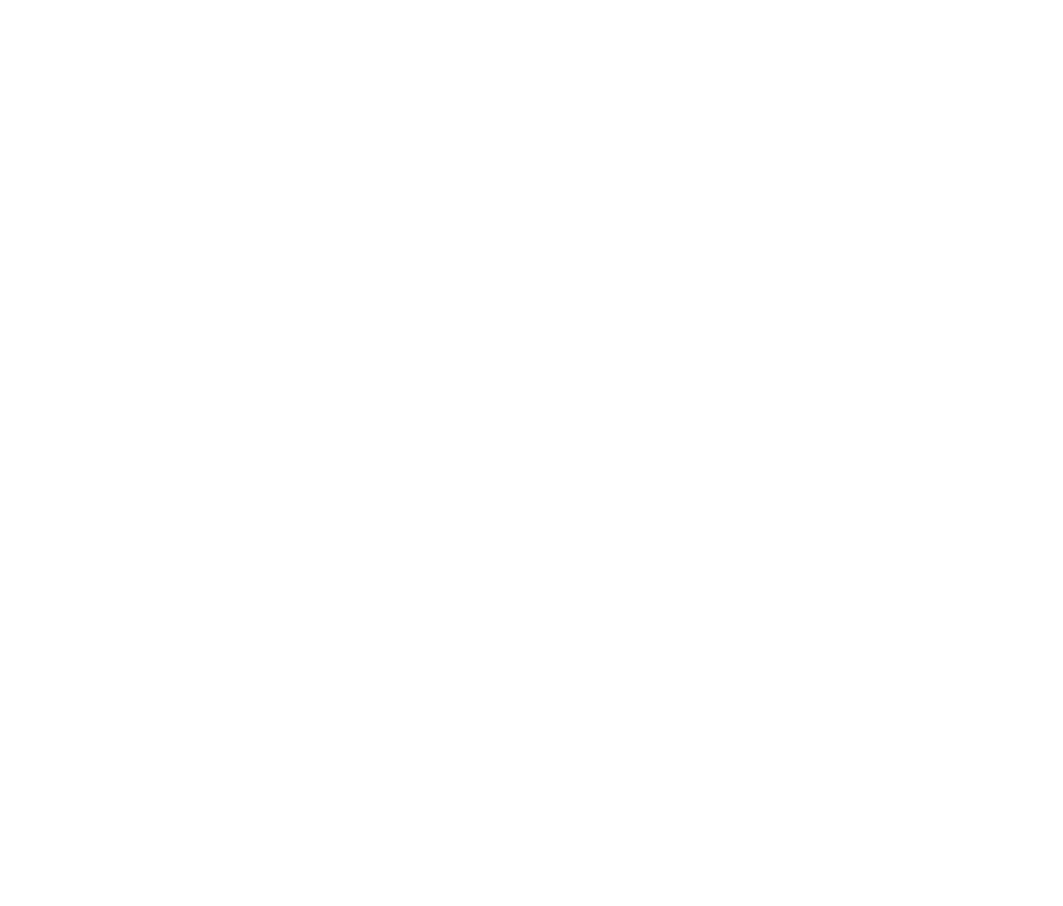
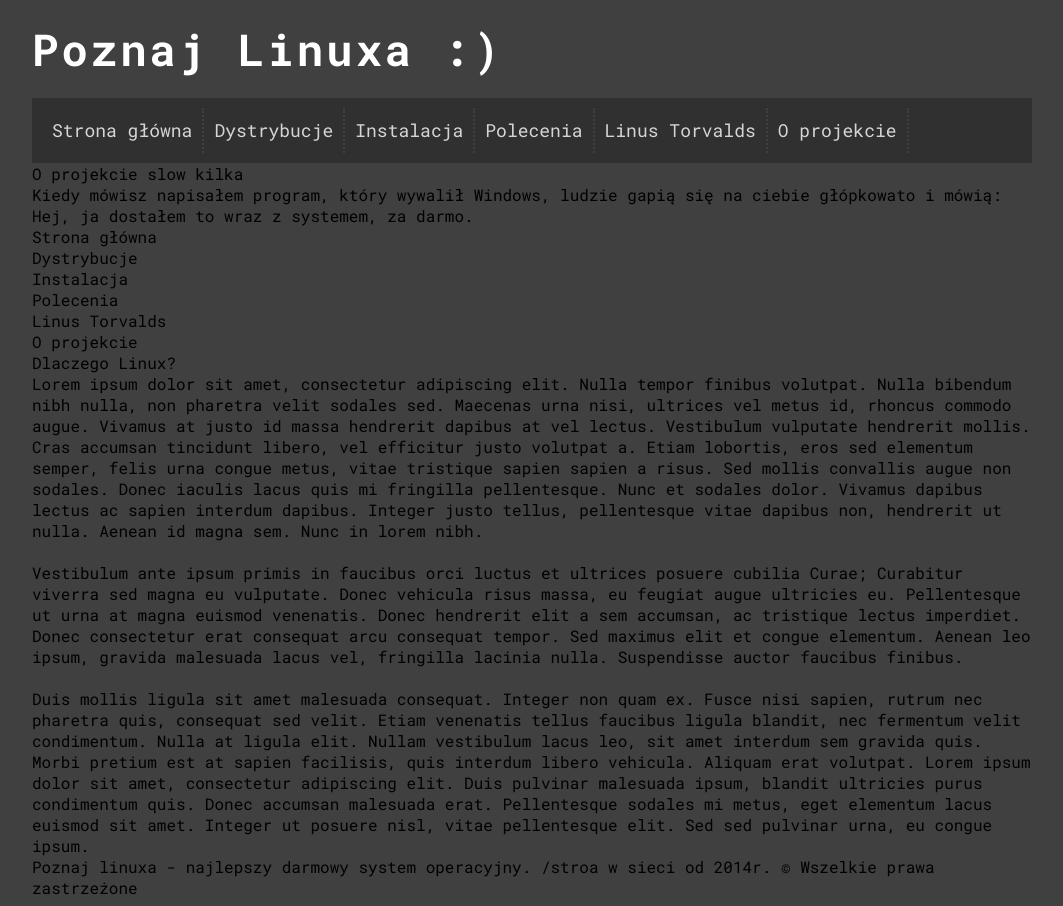
Before and after one commit to JakubZelazkiewicz/basic_exercises, a plain HTML site: page css/index.html in a window 1280 px wide. Shown: the whole page, without its empty margins (108-1171 px from the left). Before the commit the page ends 800 px from the top, so only its background shows below. Drawn offline with Linux system fonts and the light colour scheme.

Commit message:
css2 - www page about linux

```diff
--- a/css/index.html
+++ b/css/index.html
@@ -1,14 +1,58 @@
 <!DOCTYPE HTML>
-<html>
+<html lang="pl">
 <head>
 <meta charset="UTF-8"/>
+<title>Poznaj Linuxa :)</title>
+<meta name="description" content="Serwis poświęcony systemowi Linux. Naucz się wszystkiego, co chcesz wiedzieć o Linuxie" />
+<meta http-equiv="X-UA-Compatible" content="IE=edge,chrome=1"/>
 
-
+<link rel="stylesheet" href="style.css" type="text/css" />
+<link href="https://fonts.googleapis.com/css?family=Roboto+Mono:400,700&display=swap&subset=latin-ext" rel="stylesheet"/>
 </head>
 
 <body>
 
-<div></div>
+<div id="container">
+	<div id="logo">Poznaj Linuxa :)</div>
+
+	<div id="menu">
+			<div class="option">Strona główna</div>
+			<div class="option">Dystrybucje</div>
+			<div class="option">Instalacja</div>
+			<div class="option">Polecenia</div>
+			<div class="option">Linus Torvalds</div>
+			<div class="option">O projekcie</div>
+			<div style="clear:both;"></div>
+	</div>
+
+	<div id="topbar">
+		O projekcie slow kilka<br/>
+		Kiedy mówisz napisałem program, który wywalił Windows, ludzie gapią się na ciebie głópkowato i mówią: Hej, ja dostałem to wraz z systemem, za darmo.
+	</div>
+
+	<div id="sidebar">
+	Strona główna<br/>
+	Dystrybucje<br/>
+	Instalacja<br/>
+	Polecenia<br/>
+	Linus Torvalds<br/>
+	O projekcie
+	</div>
+
+	<div id="content">
+		Dlaczego Linux?<br/>
+
+
+Lorem ipsum dolor sit amet, consectetur adipiscing elit. Nulla tempor finibus volutpat. Nulla bibendum nibh nulla, non pharetra velit sodales sed. Maecenas urna nisi, ultrices vel metus id, rhoncus commodo augue. Vivamus at justo id massa hendrerit dapibus at vel lectus. Vestibulum vulputate hendrerit mollis. Cras accumsan tincidunt libero, vel efficitur justo volutpat a. Etiam lobortis, eros sed elementum semper, felis urna congue metus, vitae tristique sapien sapien a risus. Sed mollis convallis augue non sodales. Donec iaculis lacus quis mi fringilla pellentesque. Nunc et sodales dolor. Vivamus dapibus lectus ac sapien interdum dapibus. Integer justo tellus, pellentesque vitae dapibus non, hendrerit ut nulla. Aenean id magna sem. Nunc in lorem nibh.<br/><br/>
+
+Vestibulum ante ipsum primis in faucibus orci luctus et ultrices posuere cubilia Curae; Curabitur viverra sed magna eu vulputate. Donec vehicula risus massa, eu feugiat augue ultricies eu. Pellentesque ut urna at magna euismod venenatis. Donec hendrerit elit a sem accumsan, ac tristique lectus imperdiet. Donec consectetur erat consequat arcu consequat tempor. Sed maximus elit et congue elementum. Aenean leo ipsum, gravida malesuada lacus vel, fringilla lacinia nulla. Suspendisse auctor faucibus finibus.<br/><br/>
+
+Duis mollis ligula sit amet malesuada consequat. Integer non quam ex. Fusce nisi sapien, rutrum nec pharetra quis, consequat sed velit. Etiam venenatis tellus faucibus ligula blandit, nec fermentum velit condimentum. Nulla at ligula elit. Nullam vestibulum lacus leo, sit amet interdum sem gravida quis. Morbi pretium est at sapien facilisis, quis interdum libero vehicula. Aliquam erat volutpat. Lorem ipsum dolor sit amet, consectetur adipiscing elit. Duis pulvinar malesuada ipsum, blandit ultricies purus condimentum quis. Donec accumsan malesuada erat. Pellentesque sodales mi metus, eget elementum lacus euismod sit amet. Integer ut posuere nisl, vitae pellentesque elit. Sed sed pulvinar urna, eu congue ipsum.
+	</div>
+
+	<div id="footer">Poznaj linuxa - najlepszy darmowy system operacyjny. /stroa w sieci od 2014r. &copy; Wszelkie prawa zastrzeżone </div>
+</div>
+
 
 </body>
 </html>
--- /dev/null
+++ b/css/style.css
@@ -0,0 +1,69 @@
+body
+{
+	background-color: #404040;
+	font-family: 'Roboto Mono', monospace;
+}
+
+#container
+{
+	width:1000px;
+	margin-left: auto;
+	margin-right: auto;
+
+}
+
+#logo
+{
+	color: white;
+	margin-top: 20px;
+	font-size: 44px;
+	letter-spacing: 3px;
+	font-weight: 700;
+
+}
+
+#menu
+{
+	background-color: #303030;
+	margin-top: 20px;
+	color: #ffffff;
+	padding:10px;
+}
+
+
+#topbar
+{
+
+}
+
+#sidebar
+{
+
+}
+
+#content
+{
+
+}
+
+#footer
+{
+
+}
+
+
+.option{
+	float: left;
+	min-width:50px;
+	height: 25px;
+	font-size: 18px;
+	padding: 10px;
+	border-right: 2px dotted #444444;
+	opacity: 0.8;
+}
+
+.option:hover{
+background-color: #000000;
+cursor: pointer;
+
+}
```
Also changed, not shown: css/linux.png (added).
